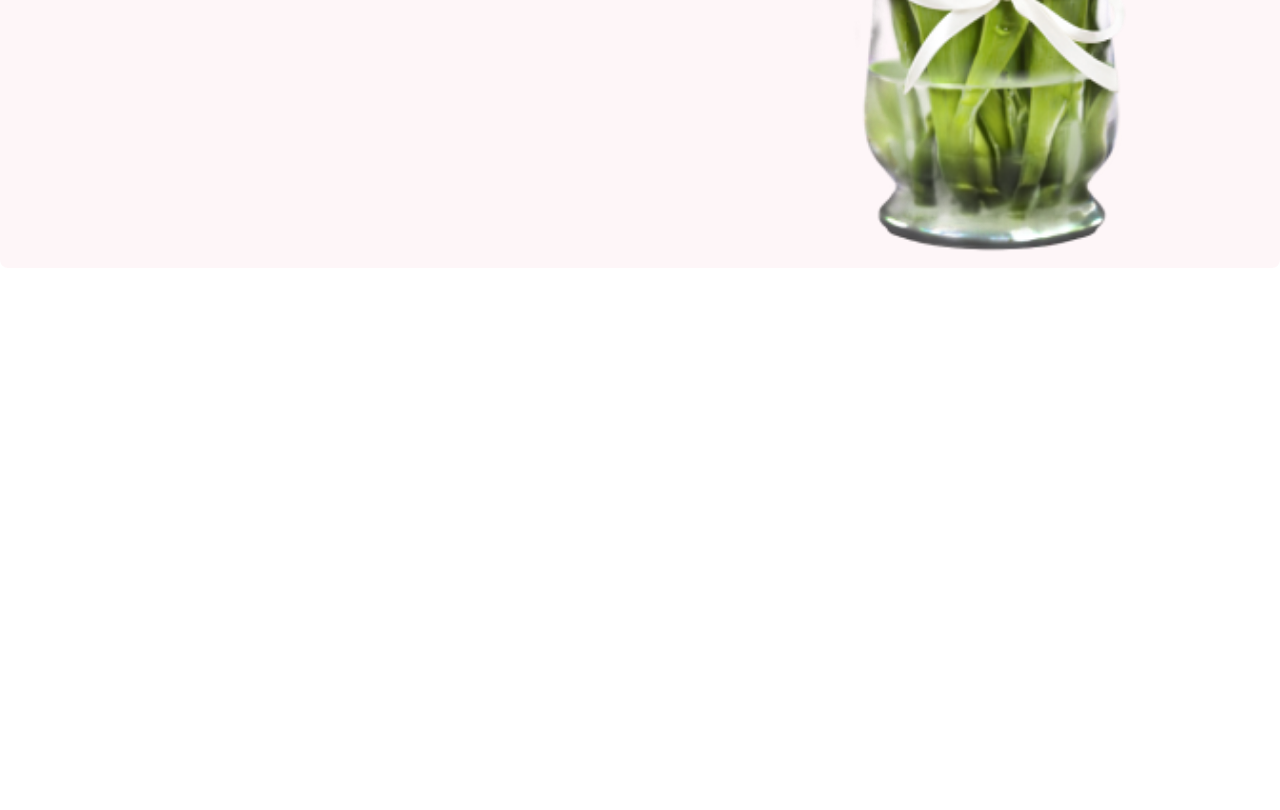
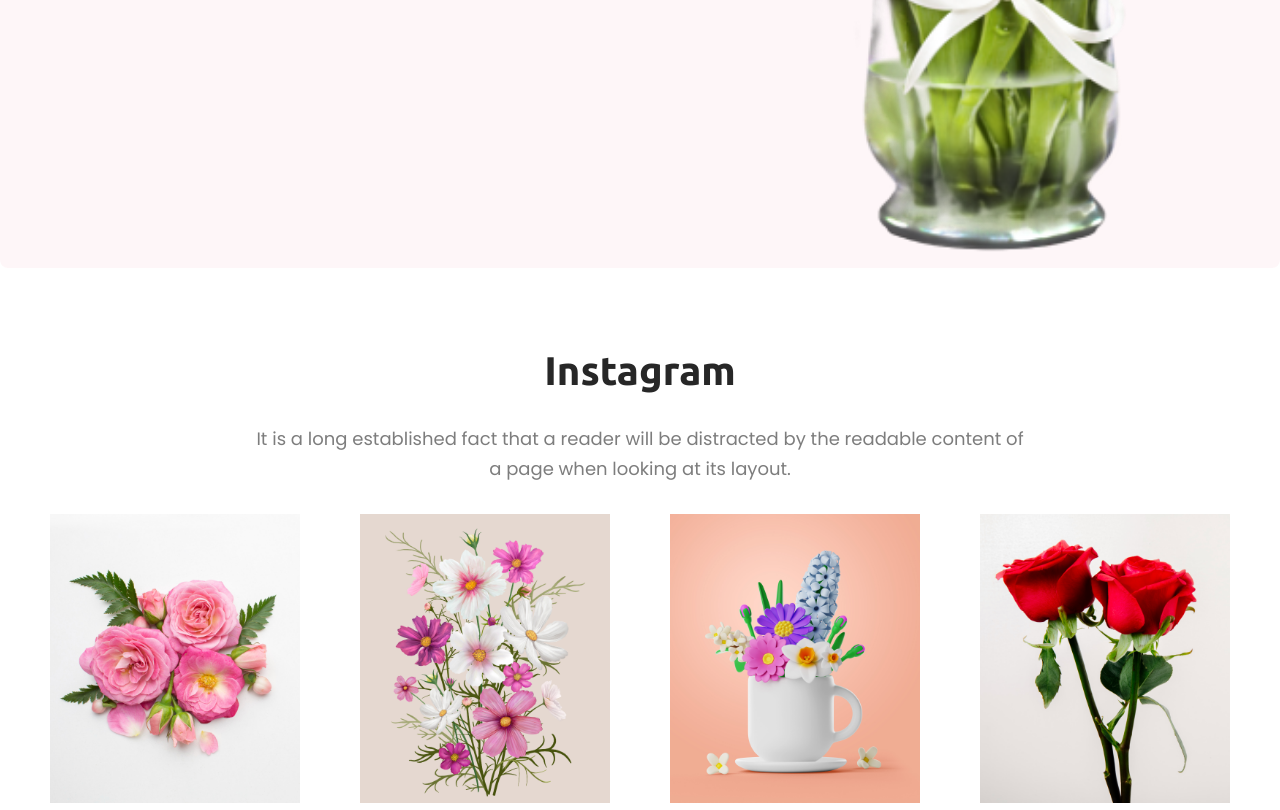
Before and after one commit to sowadsikder/flower-shop, a plain HTML site: page index.html in a window 1280 px wide. Shown: the part 2518-3328 px from the top of the page. Before the commit the page ends 2786 px from the top, so only its background shows below. Drawn offline with Linux system fonts and the light colour scheme.

Commit message:
instagram section and style added

```diff
--- a/css/styles.css
+++ b/css/styles.css
@@ -184,8 +184,30 @@ h1#hot-deal-title {
 }
 
 h1#hot-deal-title span {
-  color: #E55473;
+  color: #e55473;
 }
 button#sing-up {
   margin-left: 110px;
 }
+
+/*  Instagram Section Styling Start*/
+
+section.instagram {
+  padding: 80px 0;
+}
+.insta-box-container {
+  display: flex;
+  justify-content: space-around;
+  align-items: center;
+  gap: 20px;
+  margin: 30px;
+}
+
+.insta-box {
+  width: 250px;
+  height: 180px;
+}
+
+.insta-box img {
+  width: 100%;
+}
--- a/index.html
+++ b/index.html
@@ -94,6 +94,20 @@
             </div>
         </section>
 
+        <section class="instagram">
+            <div class="instagram-container">
+                <h3 class="section-title">Instagram</h3>
+                <p class="section-description">It is a long established fact that a reader will be distracted by the readable content of a page when looking at its layout.</p>
+
+                <div class="insta-box-container">
+                    <div class="insta-box"><img src="asset/Flower 01.png" alt=""></div>
+                    <div class="insta-box"><img src="asset/Rectangle 4.png" alt=""></div>
+                    <div class="insta-box"><img src="asset/Rectangle 5.png" alt=""></div>
+                    <div class="insta-box"><img src="asset/Rectangle 6.png" alt=""></div>
+                </div>
+            </div>
+        </section>
+
     </main>
 
     <footer>
```
